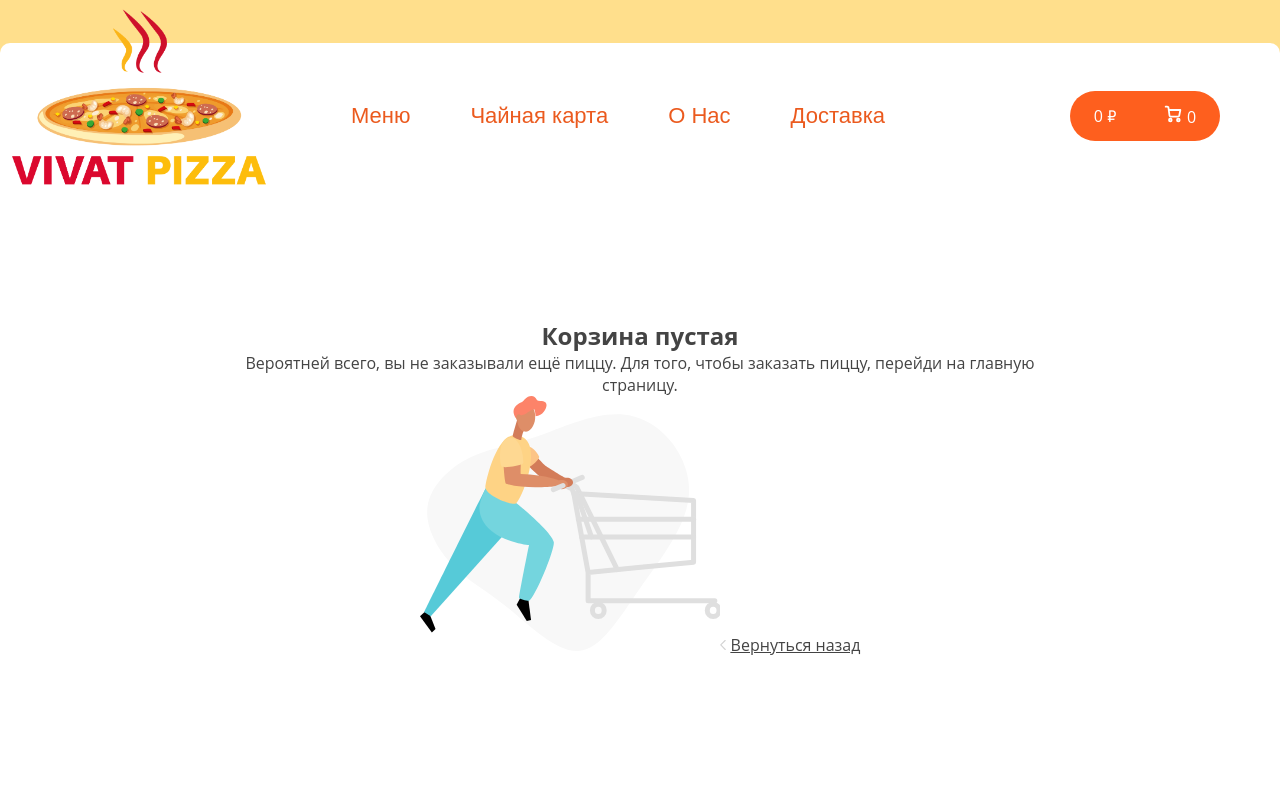
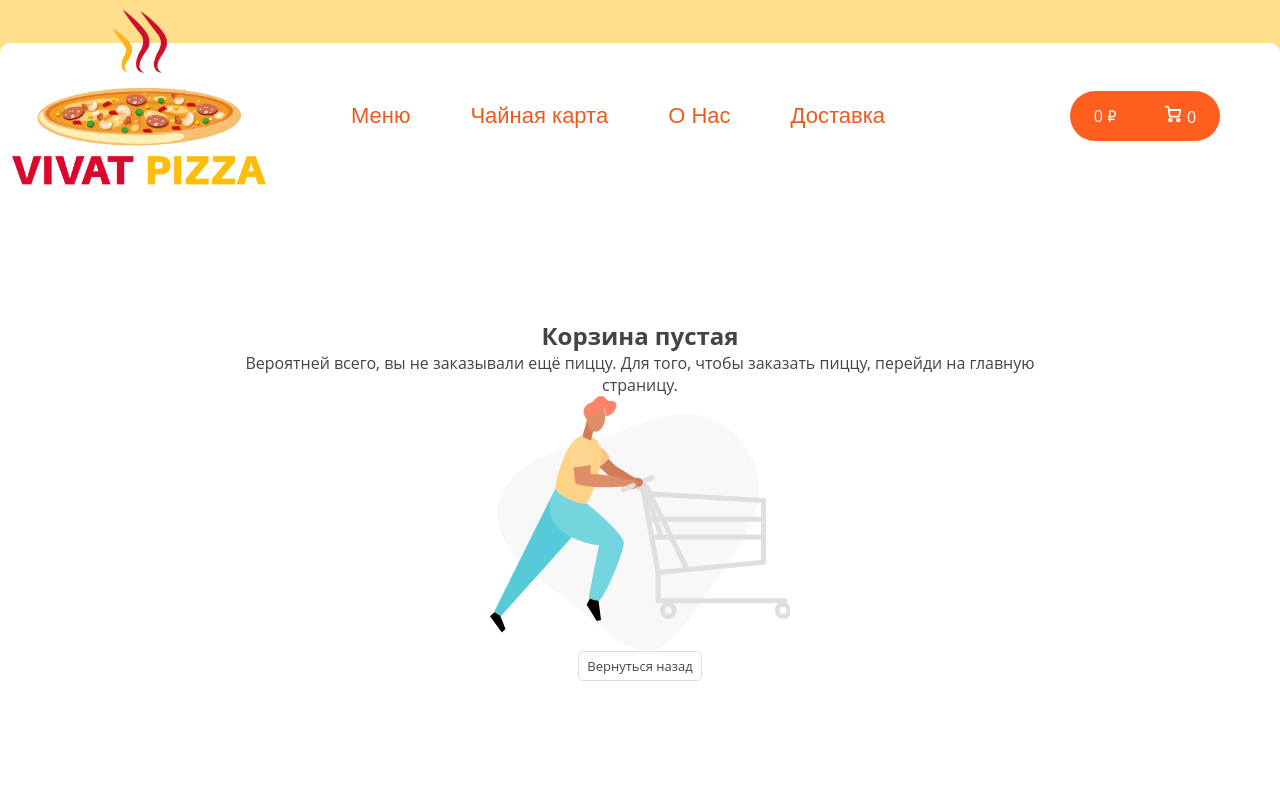
Before and after one commit to septoon/react-pizza, a React (Create React App) app: page /cart in a window 1280 px wide. Shown: the top 800 px of the page. Built offline with nearby package versions, Linux system fonts and the light colour scheme.

Commit message:
cart edit

```diff
--- a/src/App.js
+++ b/src/App.js
@@ -9,7 +9,6 @@ import Delivery from './components/Delivery/Delivery';
 import Main from './components/Main/Main';
 import Cart from './components/Cart/Cart';
 import ContactUs from './components/emailjs/EmailForm';
-// import CatalogueContainer from './components/Catalogue/CatalogueContainer';
 
 const App = () => {
   return (
@@ -28,4 +27,4 @@ const App = () => {
   );
 }
 
-export default App;
+export default App
--- a/src/components/Cart/Cart.css
+++ b/src/components/Cart/Cart.css
@@ -250,3 +250,13 @@
 .bask {
   margin-right: 10px;
 }
+
+.empty_cart {
+	display: flex;
+	flex-direction: column;
+	align-items: center;
+}
+
+.empty-cart-logo {
+	max-width: 300px;
+}
--- a/src/components/Cart/Cart.jsx
+++ b/src/components/Cart/Cart.jsx
@@ -84,13 +84,10 @@ const Cart = () => {
                   <h2>Корзина пустая</h2>
                   <p>Вероятней всего, вы не заказывали ещё пиццу.
                      Для того, чтобы заказать пиццу, перейди на главную страницу.</p>
-                     <img src={emptyCart} alt="empty-cart-logo" />
+                     <img src={emptyCart} alt="empty-cart-logo" className="empty-cart-logo" />
                      <NavLink to='/catalog'>
-                        <a href="/" className="button button--outline button--add go-back-btn">
-                          <img src={back} className="svg back" alt="back" />
-                            <span>Вернуться назад</span>
-                        </a>
-                      </NavLink>
+                        <button>Вернуться назад</button>
+                     </NavLink>
                 </div>
               )
             }
```
